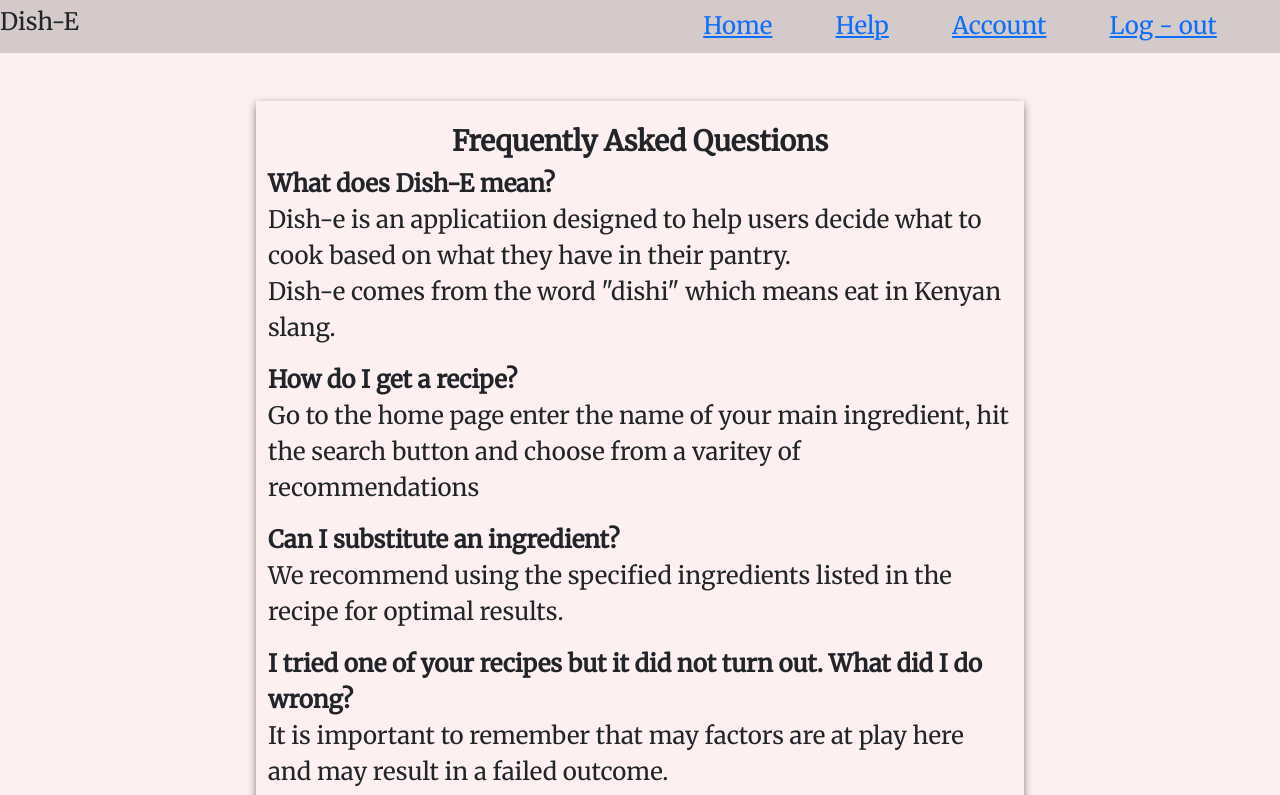
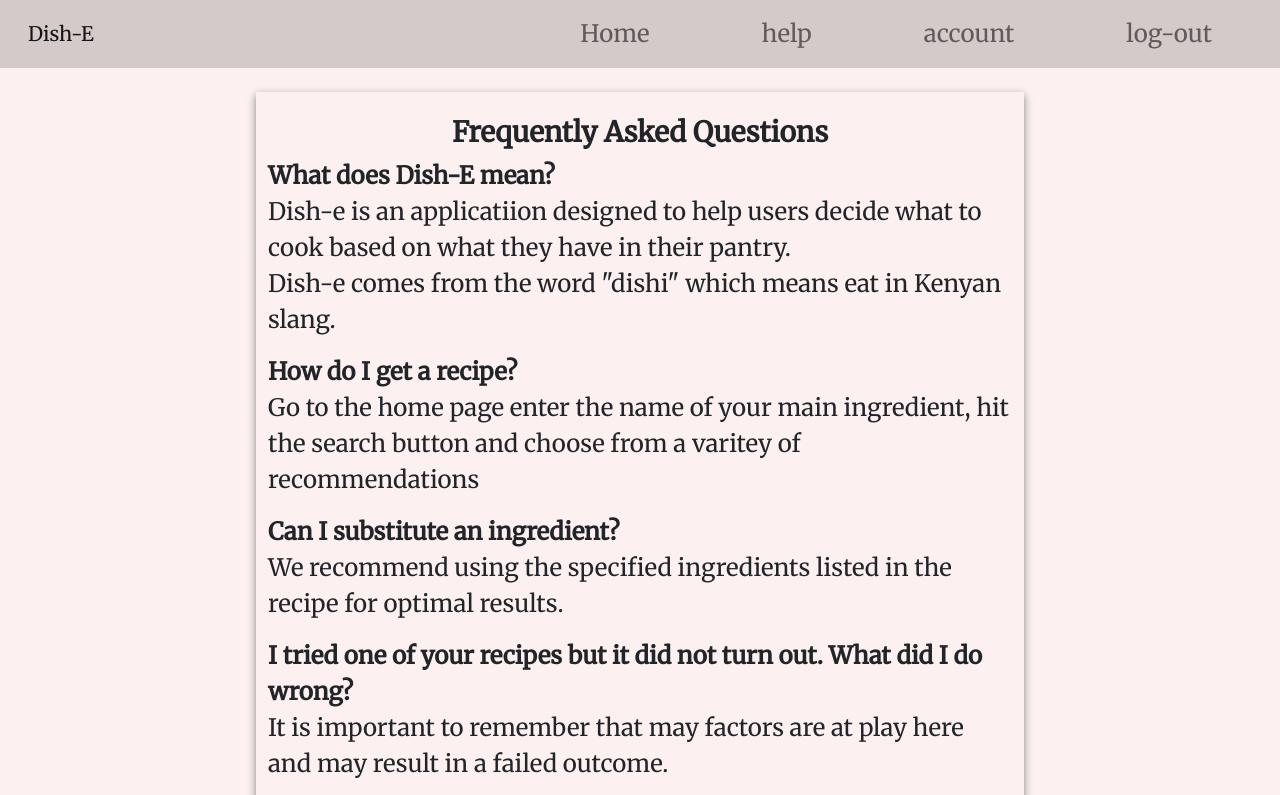
Before and after one commit to CKawara/Dish-E, a plain HTML site: page pages/help.html in a window 1280 px wide. Shown: the top 795 px of the page. Drawn offline with nearby package versions, Linux system fonts and the light colour scheme.

Commit message:
feat:nav-edit nav bar

```diff
--- a/pages/help.html
+++ b/pages/help.html
@@ -16,7 +16,7 @@
 </head>
 
 <body>
-
+<!--
   <section class="navbar  d-flex justify-content-between mb-4">
     <div>
       <h4>Dish-E</h4>
@@ -27,6 +27,24 @@
       <a href="#">Account</a>
       <a href="#">Log - out</a>
     </div>
+  </section> -->
+  <section>
+    <nav class="navbar sticky-top navbar-expand-lg navbar-light">
+      <div class="container-fluid">
+        <a class="navbar-brand mx-3" href="#home">Dish-E</a>
+        <button class="navbar-toggler" type="button" data-bs-toggle="collapse" data-bs-target="#navbarNavAltMarkup" aria-controls="navbarNavAltMarkup" aria-expanded="false" aria-label="Toggle navigation">
+          <span class="navbar-toggler-icon"></span>
+        </button>
+        <div class="collapse navbar-collapse justify-content-end" id="navbarNavAltMarkup">
+          <div class="navbar-nav">
+            <a class="nav-link mx-5"  href="home.html">Home</a>
+            <a class="nav-link mx-5" href="help.html">help</a>
+            <a class="nav-link mx-5" href="">account</a>
+            <a class="nav-link mx-5" href="">log-out</a>
+          </div>
+        </div>
+      </div>
+    </nav>
   </section>
 
   <div class=" d-flex flex-column box">
```
